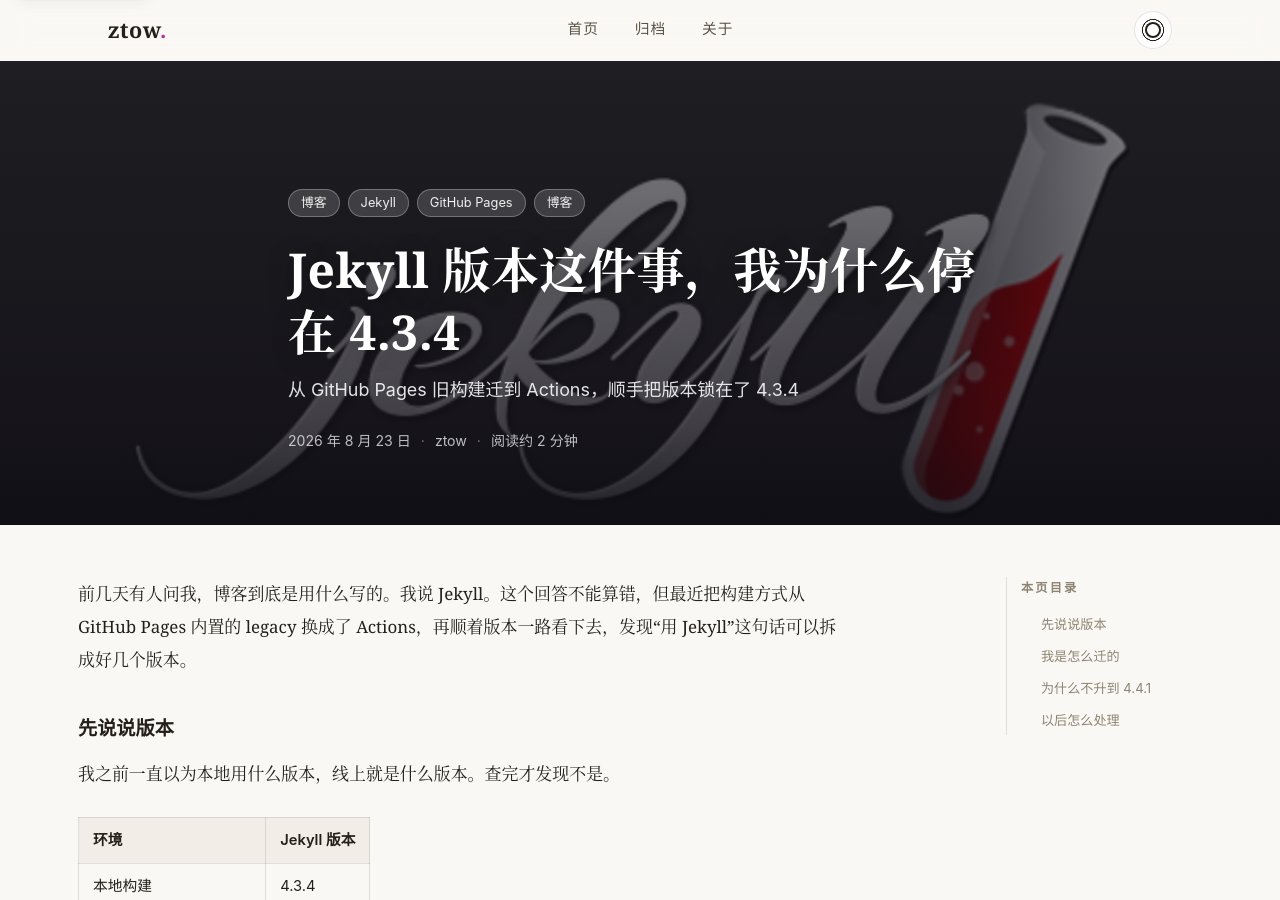
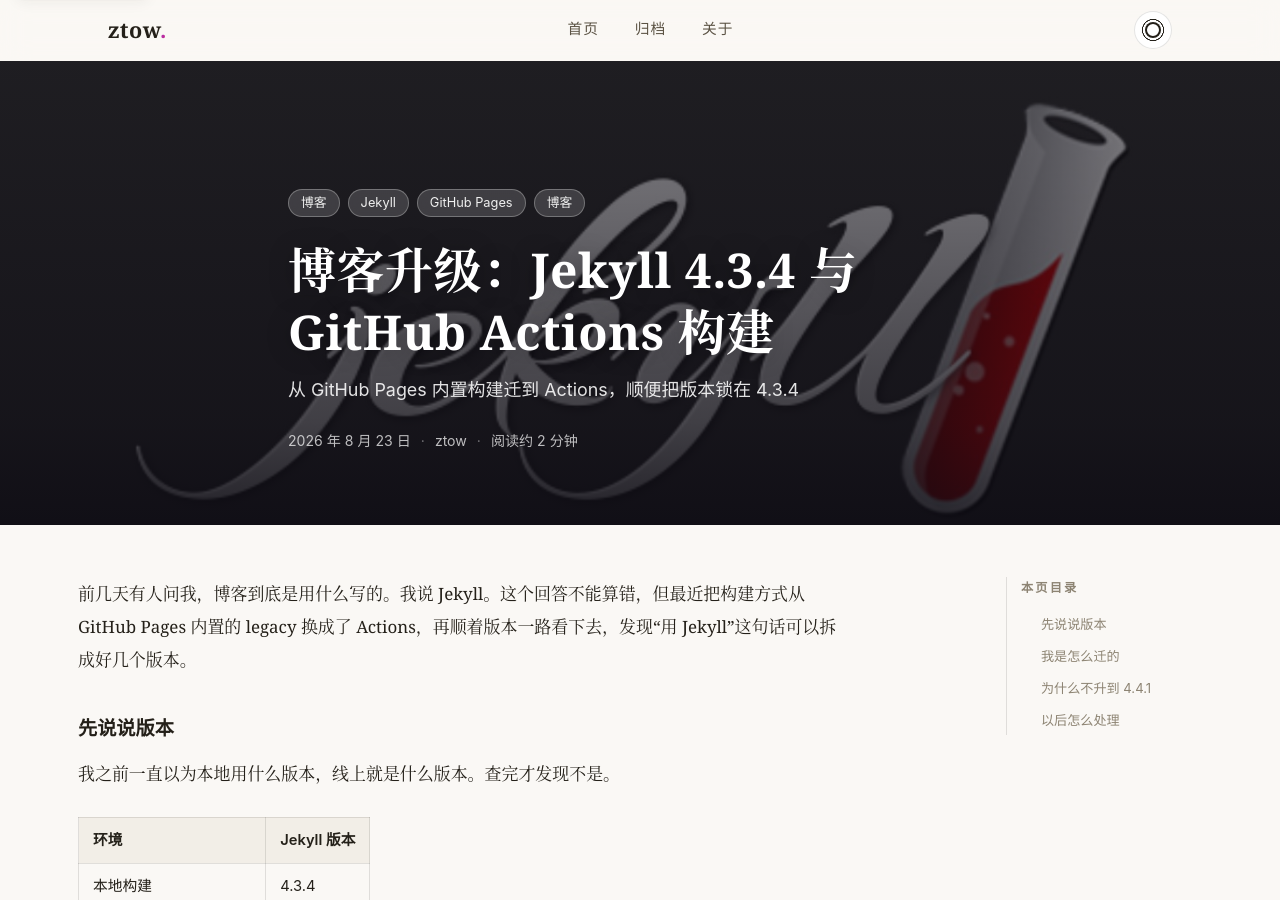
Before and after one commit to ztow/blog, a Jekyll site: the page built from _posts/2026-08-23-jekyll-version-and-deployment.md, in a window 1280 px wide and 900 px high. Built offline with Jekyll 4.4.1, drawn with Linux system fonts in a browser that asks for light colours.

Commit message:
blog: 修正 Jekyll 版本文章的标题与副标题

```diff
--- a/_posts/2026-08-23-jekyll-version-and-deployment.md
+++ b/_posts/2026-08-23-jekyll-version-and-deployment.md
@@ -2,8 +2,8 @@
 layout: post
 category: 博客
 date: 2026-08-23 10:00:00 +0800
-title: "Jekyll 版本这件事，我为什么停在 4.3.4"
-subtitle: "从 GitHub Pages 旧构建迁到 Actions，顺手把版本锁在了 4.3.4"
+title: "博客升级：Jekyll 4.3.4 与 GitHub Actions 构建"
+subtitle: "从 GitHub Pages 内置构建迁到 Actions，顺便把版本锁在 4.3.4"
 author: "ztow"
 header-img: "img/2026-jekyll/jekyll-header.jpg"
 catalog: true
```
